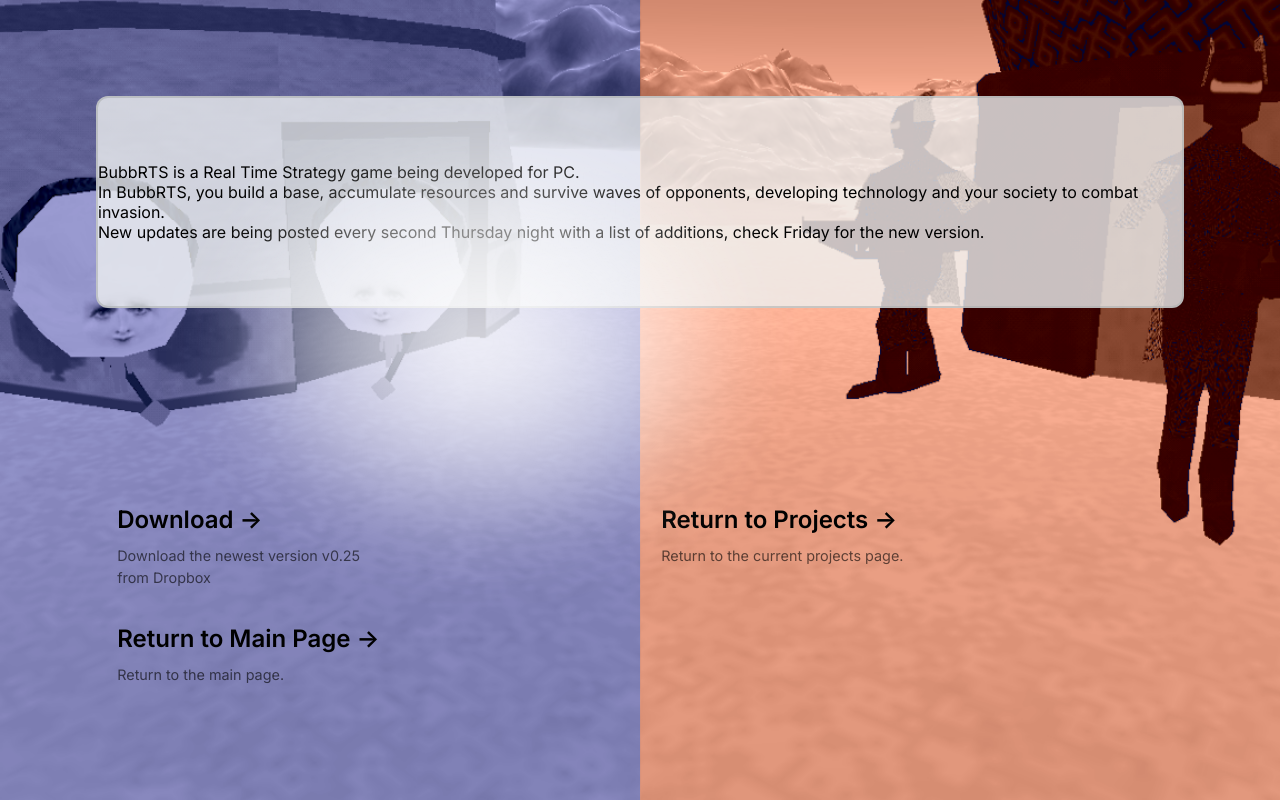
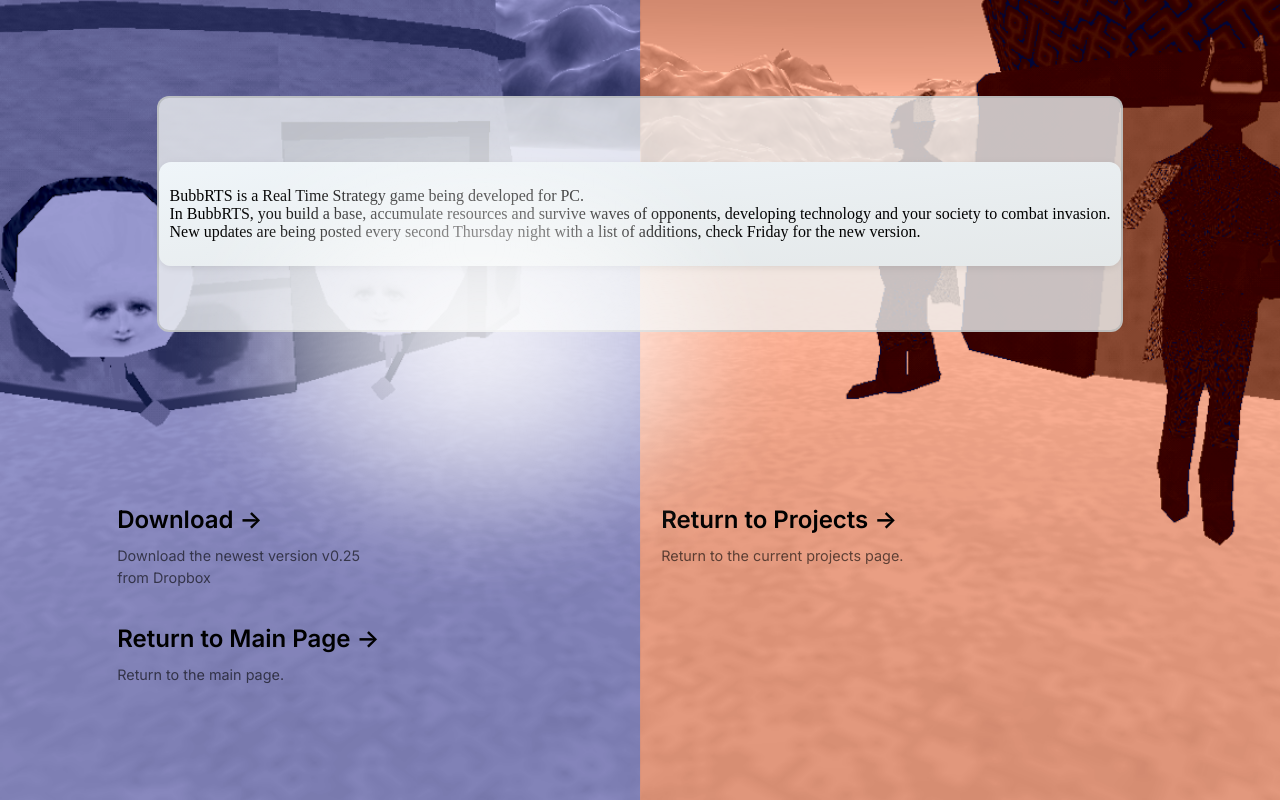
Before and after one commit to tribubb/tribubb.github.io, a Next.js app: page /BubbRTS/bubbRTSLanding in a window 1280 px wide. Built offline with nearby package versions, Linux system fonts and the light colour scheme.

Commit message:
css block display update

```diff
--- a/src/pages/BubbRTS/bubbRTSLanding.tsx
+++ b/src/pages/BubbRTS/bubbRTSLanding.tsx
@@ -15,17 +15,13 @@
         <link rel="icon" href="/favicon.ico" />
       </Head>
       <main className={styles.main}>
-        <div className={styles.center}>
-	  <p className={inter.className}>
-            BubbRTS is a Real Time Strategy game being developed for PC.
-	  </p>
-	  <p className={inter.className}>
-            In BubbRTS, you build a base, accumulate resources and survive waves of opponents, developing technology and your society to combat invasion.
-	  </p>
-	  <p className={inter.className}>
-            New updates are being posted every second Thursday night with a list of additions, check Friday for the new version.
-	  </p>
-        </div>
+          <div className={styles.center}>
+              <div className={styles.basicBorder}>
+                  <p>BubbRTS is a Real Time Strategy game being developed for PC.</p>
+                  <p>In BubbRTS, you build a base, accumulate resources and survive waves of opponents, developing technology and your society to combat invasion.</p>
+                  <p>New updates are being posted every second Thursday night with a list of additions, check Friday for the new version.</p>
+              </div>
+          </div>
 
         <div className={styles.grid}>
           <a
--- a/src/styles/BubbRTS.module.css
+++ b/src/styles/BubbRTS.module.css
@@ -114,6 +114,14 @@
 .logo,
 .spin {
   position: relative;
+}
+
+.basicBorder {
+    box-shadow: 0px 2px 8px -1px #0000001a;
+    display: block;
+    border-radius: var(--border-radius);
+    background: linear-gradient( to bottom right, rgba(var(--tile-start-rgb), 1), rgba(var(--tile-end-rgb), 1) );
+    padding: 25px 10px;
 }
 
 .spin {
--- a/src/styles/Home.module.css
+++ b/src/styles/Home.module.css
@@ -109,6 +109,7 @@
 
 .basicBorder {
     box-shadow: 0px 2px 8px -1px #0000001a;
+    display: block;
     border-radius: var(--border-radius);
     background: linear-gradient( to bottom right, rgba(var(--tile-start-rgb), 1), rgba(var(--tile-end-rgb), 1) );
     padding: 25px 10px;
```
